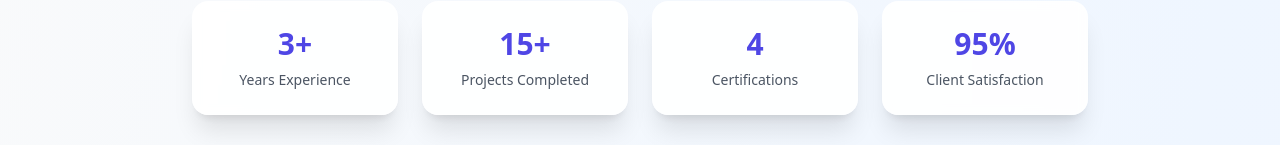
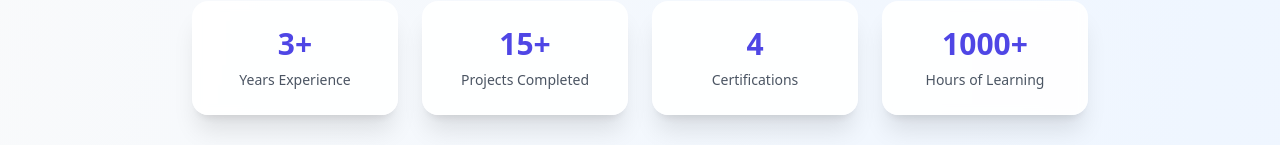
Before and after one commit to sathvikmaahi/sathvik-portfolio, a React (Create React App) app: page / in a window 1280 px wide. Shown: the part 527-672 px from the top of the page. Built offline with nearby package versions, Linux system fonts and the light colour scheme.

Commit message:
Update App.js

```diff
--- a/src/App.js
+++ b/src/App.js
@@ -226,7 +226,7 @@ const stats = [
   { number: "3+", label: "Years Experience" },
   { number: "15+", label: "Projects Completed" },
   { number: "4", label: "Certifications" },
-  { number: "95%", label: "Client Satisfaction" }
+  { number: "1000+", label: "Hours of Learning" }
 ];
 
 // Custom hook to detect if an element is in view
```
